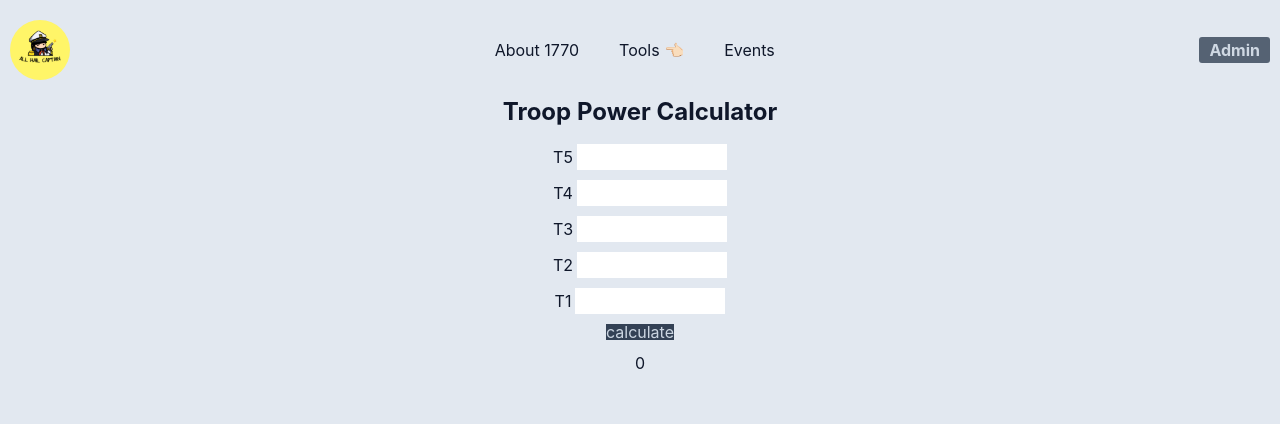
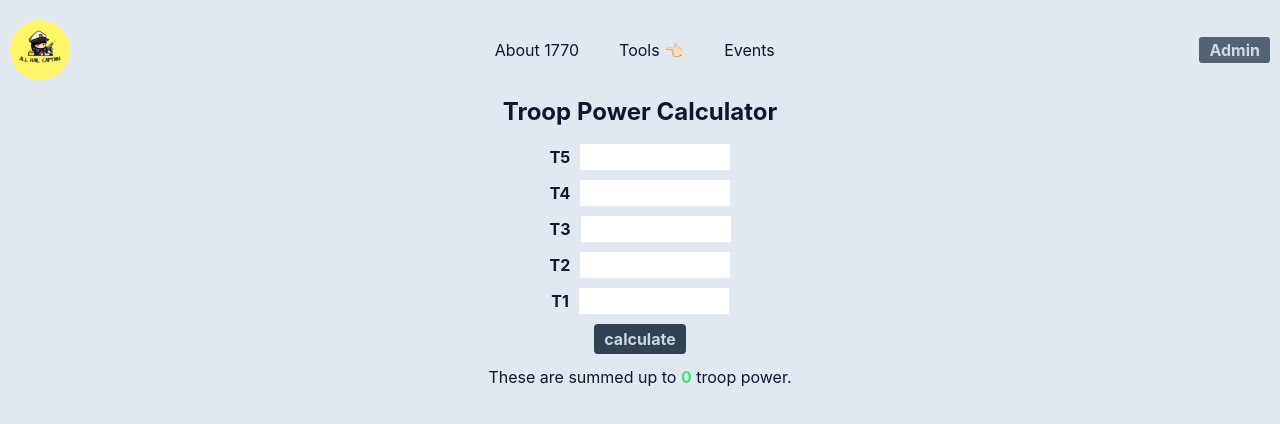
Before and after one commit to WilleLee/rok-supporter, a React (Create React App) app in the folder client/: page /tools/troop-power in a window 1280 px wide. Shown: the top 424 px of the page. Built offline with nearby package versions, Linux system fonts and the light colour scheme.

Commit message:
edit submit button

```diff
--- a/client/src/pages/TroopPowerPage.js
+++ b/client/src/pages/TroopPowerPage.js
@@ -65,8 +65,10 @@ const TroopPowerPage = () => {
         </div>
         <input type={"submit"} value="calculate" />
       </form>
-      <div style={{ display: "flex", justifyContent: "center" }}>
-        <p>{troopPower}</p>
+      <div className="ct_cal_result">
+        <p>
+          These are summed up to <span>{troopPower}</span> troop power.
+        </p>
       </div>
     </section>
   );
--- a/client/src/styles/shared.scss
+++ b/client/src/styles/shared.scss
@@ -26,7 +26,11 @@
   .ct_form__input_container {
     display: flex;
     align-items: center;
-    gap: 4px;
+    gap: 10px;
+
+    label {
+      font-weight: bold;
+    }
 
     input {
       all: unset;
@@ -41,6 +45,22 @@
     all: unset;
     background-color: $bg-color-dark;
     color: $txt-color-dark;
+    height: 30px;
+    padding: 0 10px;
+    border: none;
+    border-radius: 4px;
+    font-weight: bold;
+  }
+}
+
+.ct_cal_result {
+  display: flex;
+  justify-content: center;
+  p {
+    span {
+      font-weight: bold;
+      color: $color-green;
+    }
   }
 }
 
@@ -48,7 +68,7 @@
   width: 330px;
   height: 40px;
   margin: 0 auto 10px;
-  background-color: #4ade80;
+  background-color: $color-green;
   color: white;
   font-weight: bold;
   display: flex;
--- a/client/src/styles/varibales.scss
+++ b/client/src/styles/varibales.scss
@@ -3,3 +3,4 @@ $bg-color-dark: #334155;
 $txt-color-light: #0f172a;
 $txt-color-dark: #cbd5e1;
 $color-captain: #fef468;
+$color-green: #4ade80;
```
Also changed, not shown: 2 other files (tests, documents, lock files or other folders).
